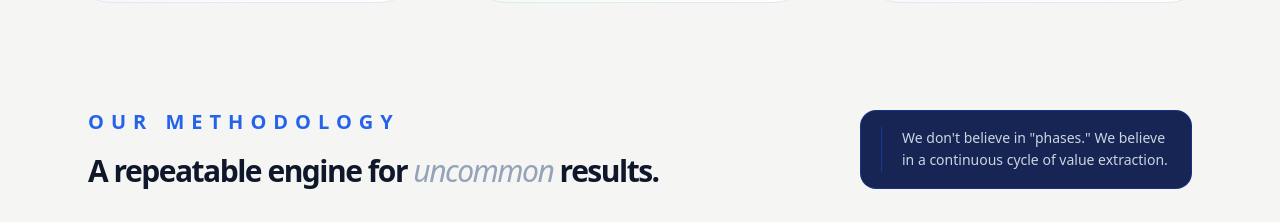
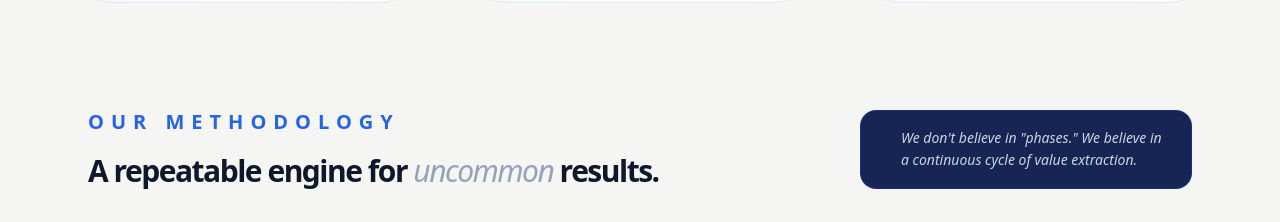
Before and after one commit to l-tting/ab-consul, a Next.js app in the folder my-app/: page / in a window 1280 px wide. Shown: the part 2287-2509 px from the top of the page. Built offline with nearby package versions, Linux system fonts and the light colour scheme.

Commit message:
testing badge margin from nav on md and lg

```diff
--- a/my-app/src/components/HeroHome1.jsx
+++ b/my-app/src/components/HeroHome1.jsx
@@ -26,7 +26,7 @@ const HeroHome1 = () => {
         </div>
 
         {/* Title */}
-        <h1 className="text-4xl sm:text-5xl md:text-5xl font-black tracking-normal text-slate-900 leading-[1.2] sm:leading-[1.15] md:leading-[1.1] mb-8">
+        <h1 className="text-4xl sm:text-5xl md:text-5xl font-black  tracking-normal text-slate-900 leading-[1.2] sm:leading-[1.15] md:leading-[1.1] mb-8">
           We help startups <br className="md:hidden" />
           <span className="text-slate-400 italic font-serif">
             turn strategy
--- a/my-app/src/components/Process.jsx
+++ b/my-app/src/components/Process.jsx
@@ -52,7 +52,7 @@ export default function Process() {
 
           {/* UPDATED: Dark blue bg with rounded border & smaller padding */}
           <div className="bg-blue-950 border border-blue-800/50 rounded-2xl px-4 py-3 md:px-5 md:py-4">
-            <p className="text-slate-300 text-sm font-medium max-w-full md:max-w-[290px] leading-relaxed md:border-l md:border-blue-700/50 md:pl-5">
+            <p className="text-slate-300 italic text-sm font-medium max-w-full md:max-w-[290px] leading-relaxed  md:border-blue-700/50 md:pl-5">
               We don't believe in "phases." We believe in a continuous cycle of value extraction.
             </p>
           </div>
```
